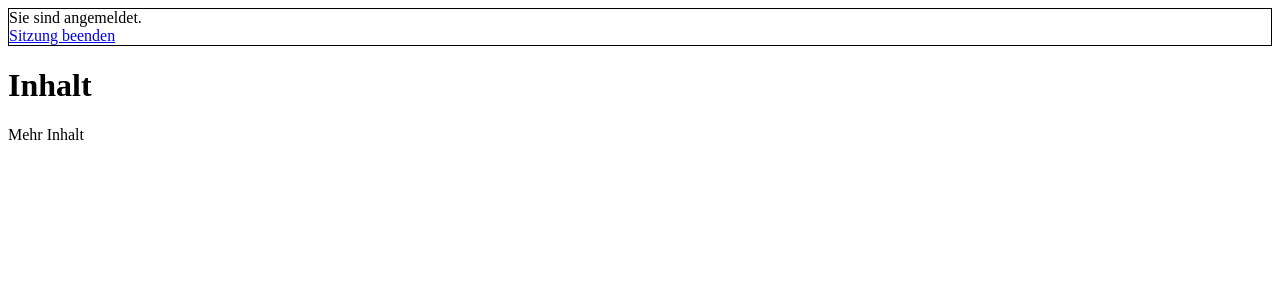
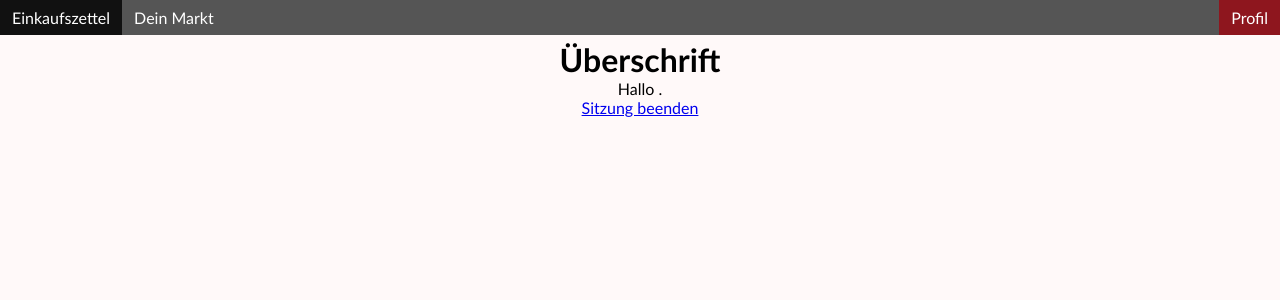
Before and after one commit to Joghurtdrop/Einkaufszettel, a PHP site: page / in a window 1280 px wide. Shown: the top 300 px of the page. Run offline with PHP 8.4, Linux system fonts and the light colour scheme; the visitor is signed in with stand-in values (Sample User, id 1); data that the repository does not hold is empty.

Commit message:
outsource login db access to dataAccessLogin.php

```diff
--- a/auth.php
+++ b/auth.php
@@ -1,6 +1,8 @@
 <?php
 	session_start();
 	session_regenerate_id();
+
+	include 'dataAccess/dataAccessLogin.php';
 
 	if(empty($_SESSION['userid']))
 	{
@@ -8,8 +10,9 @@
 	}
 	else
 	{
-		$login_status='<div style="border: 1px solid black">Sie sind angemeldet.<br />
-							<a href="./logout.php">Sitzung beenden</a>
-					   </div>';
+		$name=getUsername($_SESSION['userid']);
+		$login_status="<div>Hallo ".$name.".<br />
+							<a href=\"./logout.php\">Sitzung beenden</a>
+					   </div>";
 	}
 ?>
--- a/einkaufszettel.html
+++ b/einkaufszettel.html
@@ -15,7 +15,7 @@
 	<ul>
 		<li><a class="active">Einkaufszettel</a></li><!--
 	 --><li><a href="deinmarkt.html">Dein Markt</a></li><!--
-	 --><li class="rightAlign"><a href="profil.html">Profil</a></li>
+	 --><li class="rightAlign"><a href="index.php">Profil</a></li>
 	</ul>
 </div>
 
--- a/index.php
+++ b/index.php
@@ -1,12 +1,24 @@
 <?php require_once 'auth.php';?>
+
 <!DOCTYPE html>
 <html>
-	<head>
-		<meta charset="utf-8"/>
-		<title>loginsystem - login.php</title>
-	</head>
-	<body>
-		<?php echo $login_status;?>
-		<h1>Inhalt</h1>
-		<p>Mehr Inhalt</p>
-</html>
+<head>
+<link rel="stylesheet" href="css/general.css">
+</head>
+<body>
+
+<div class="navbar">
+	<ul>
+		<li><a href="einkaufszettel.html">Einkaufszettel</a></li><!--
+	 --><li><a href="deinmarkt.html">Dein Markt</a></li><!--
+	 --><li class="rightAlign active"><a>Profil</a></li>
+	</ul>
+</div>
+
+<div class="main">
+  <h1>Überschrift</h1>
+  <?php echo $login_status;?>
+
+</div>
+
+</body>
--- a/login.php
+++ b/login.php
@@ -1,7 +1,7 @@
 <?php
 	session_start();
 
-	include 'dataAccess/dataAccess.php';
+	include 'dataAccess/dataAccessLogin.php';
 
 	if(isset($_GET['login']))
 	{
```
Also changed, not shown: dataAccess/dataAccessLogin.php (added, +55 -0 lines), dataAccess/dataAccessShoppingList.php (+0 -43 lines).
